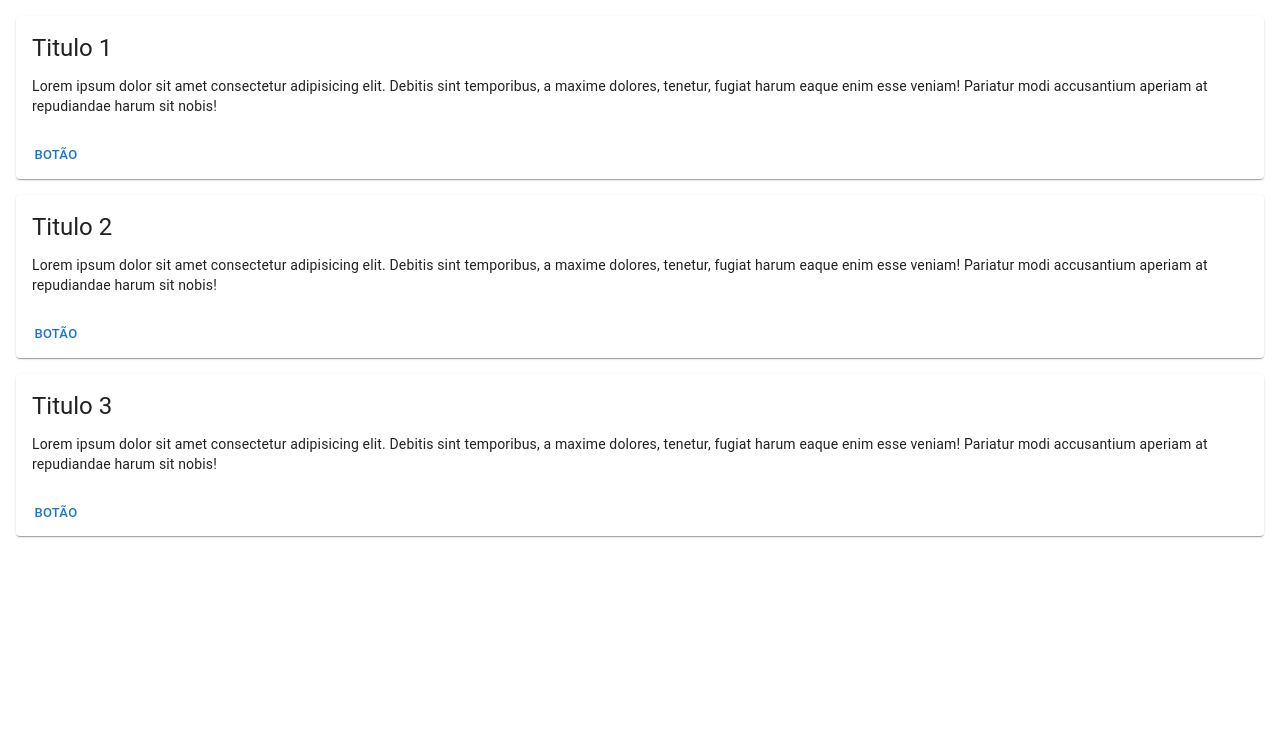
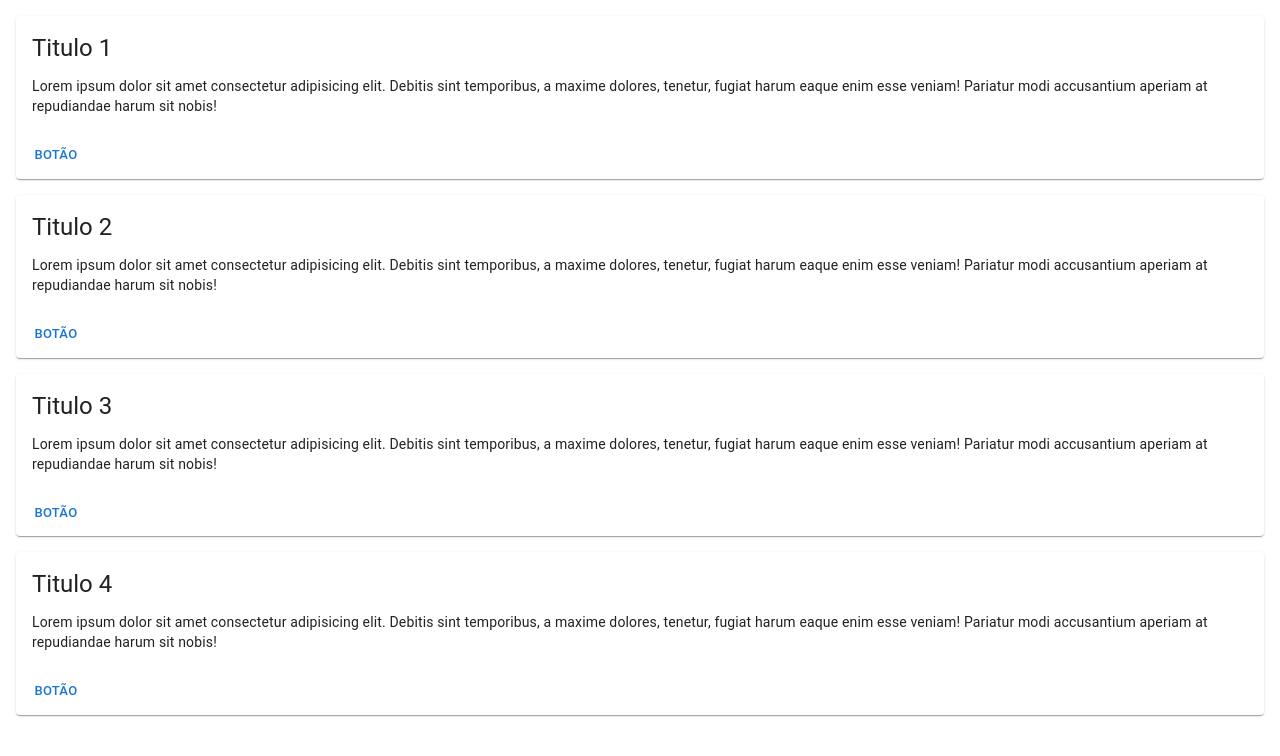
Before and after one commit to ravifel/curso-react-js, a React (Create React App) app: page / in a window 1280 px wide. Shown: the top 756 px of the page. Built offline with nearby package versions, Linux system fonts and the light colour scheme.

Commit message:
exibição dinamica dos cards e mapeamento para exibição do titulo guardado no Array

```diff
--- a/src/App.js
+++ b/src/App.js
@@ -7,9 +7,9 @@
 
   return (
     <div>
-      <Item titulo={news[0]}/>
-      <Item titulo={news[1]}/>
-      <Item titulo={news[2]}/>
+      {news.map((tituloNoticia) => (
+        <Item titulo={tituloNoticia}/>
+      ))}
     </div>
   );
 }
```
